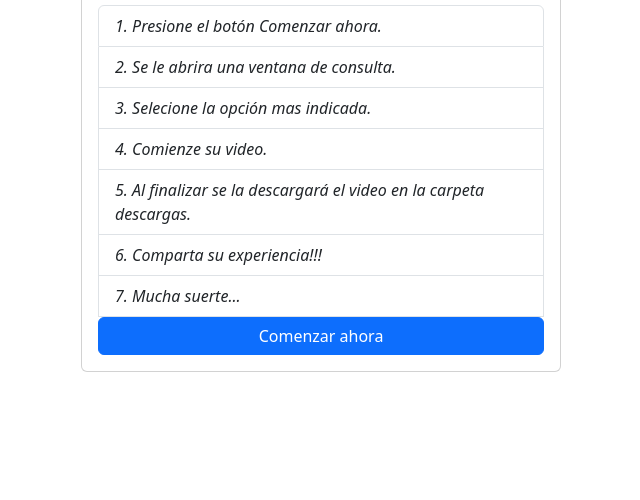
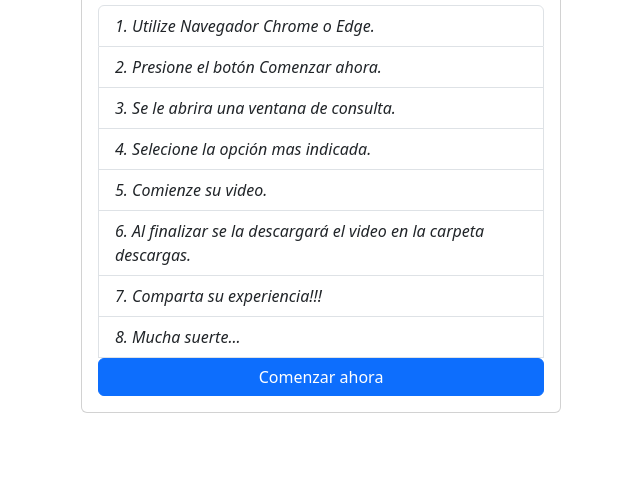
Before and after one commit to Loteria-de-cordoba/screen-saver-javascript, a plain HTML site: page index.html in a window 1280 px wide. Shown: the part 300-800 px from the top of the page, without its empty margins (319-959 px from the left). Drawn offline with nearby package versions, Linux system fonts and the light colour scheme.

Commit message:
comentario navegador

```diff
--- a/index.html
+++ b/index.html
@@ -23,6 +23,7 @@
                     <div class="card-body">
                         <h5 class="card-title">Grabadora de Pantalla</h5>
                         <ol class="list-group list-group-numbered">
+                            <li class="list-group-item fst-italic text-start fs-6">Utilize Navegador Chrome o Edge.</li>
                             <li class="list-group-item fst-italic text-start fs-6">Presione el botón Comenzar ahora.</li>
                             <li class="list-group-item fst-italic text-start fs-6">Se le abrira una ventana de consulta.</li>
                             <li class="list-group-item fst-italic text-start fs-6">Selecione la opción mas indicada.</li>
```
